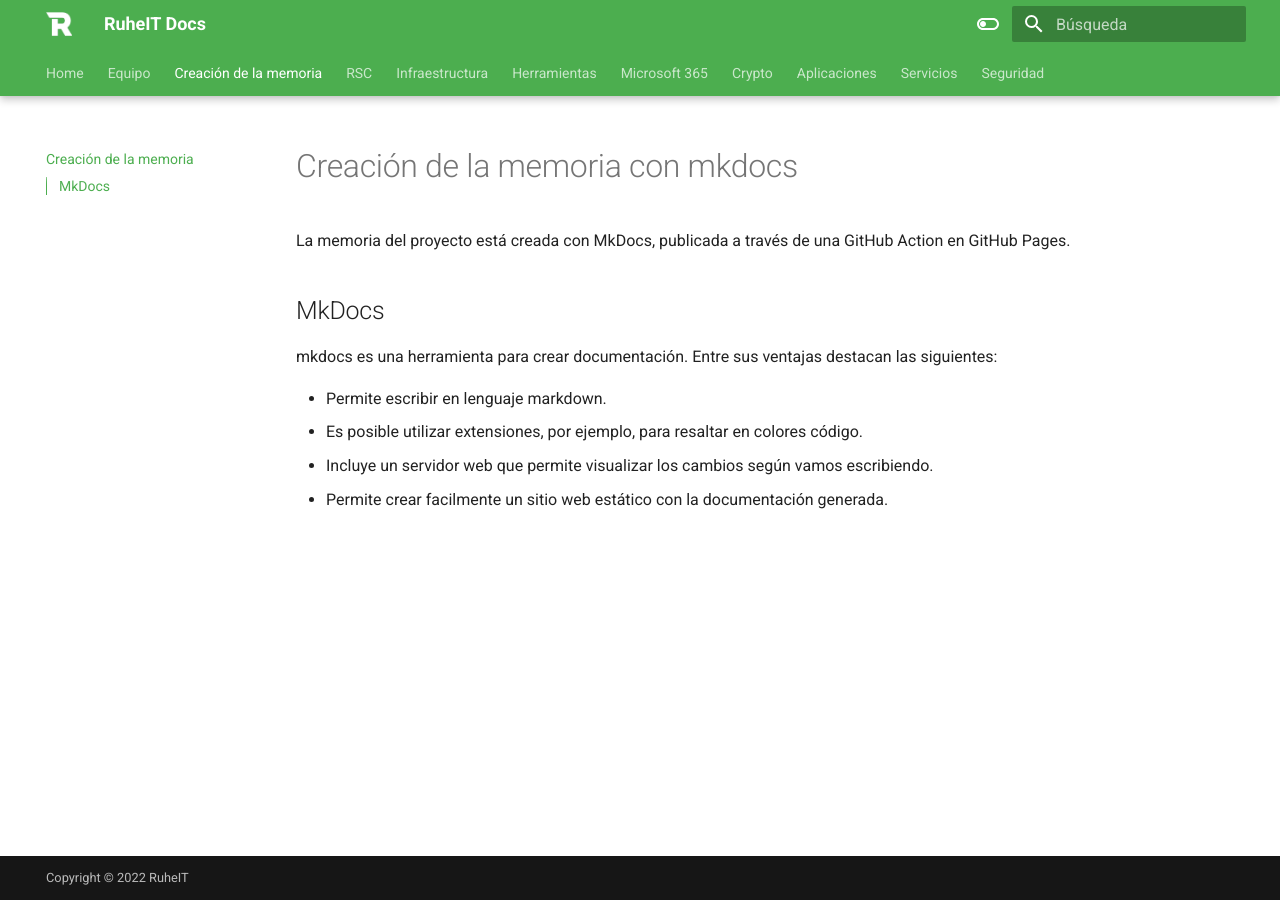
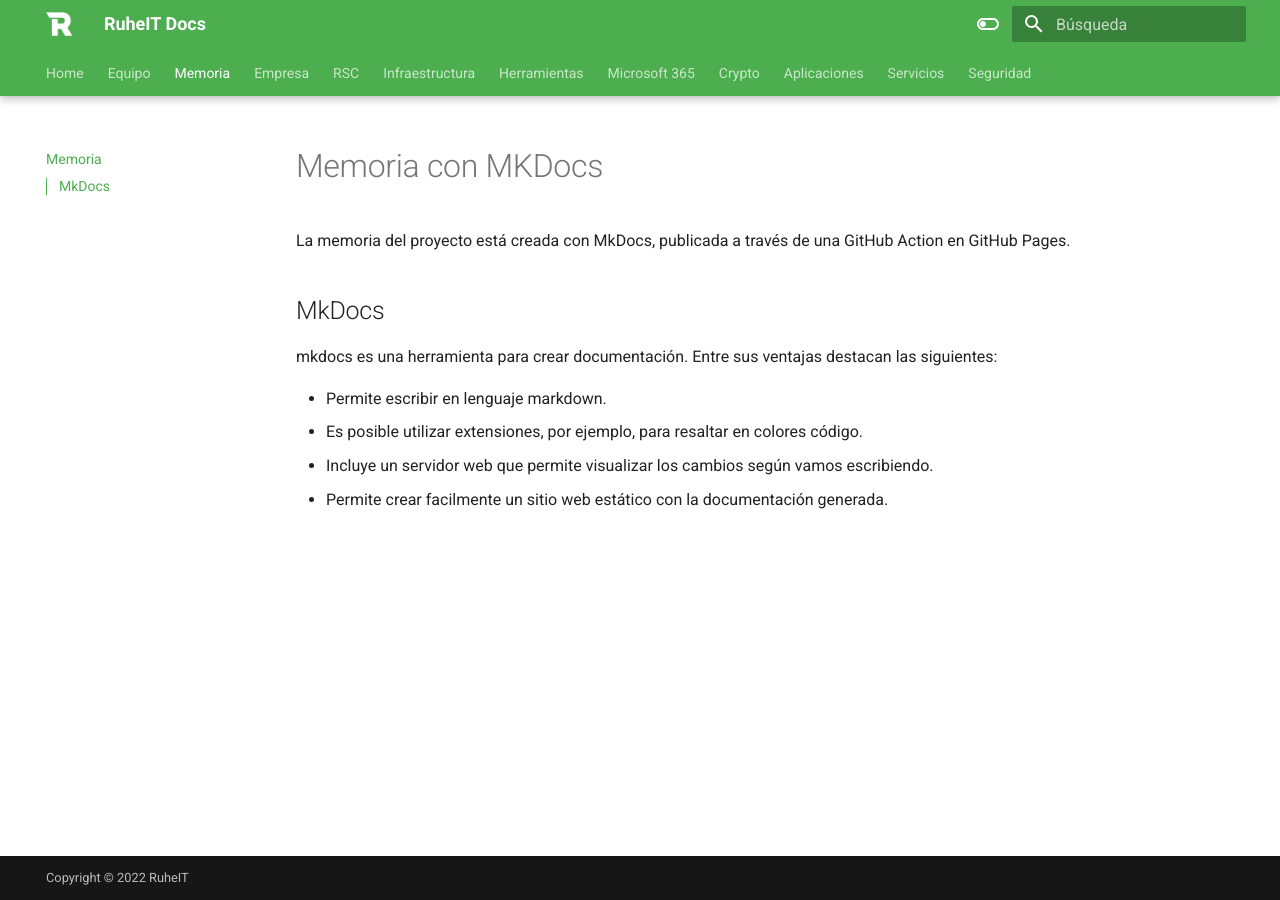
Before and after one commit to RuheIT/docs, an MkDocs documentation site: the page built from docs/memoria.md, in a window 1280 px wide. Built offline with MkDocs 1.6.1 and Material for MkDocs 9.7.7, drawn with Linux system fonts in a browser that asks for light colours.

Commit message:
adding docs :(

```diff
--- a/docs/creacionmemoria.md
+++ b/docs/memoria.md
@@ -1,4 +1,4 @@
-# Creación de la memoria con mkdocs
+# Memoria con MKDocs
 
 La memoria del proyecto está creada con MkDocs, publicada a través de una GitHub Action en GitHub Pages.
 
--- a/mkdocs.yml
+++ b/mkdocs.yml
@@ -29,7 +29,8 @@ theme:
 nav:
     - Home: index.md
     - Equipo: equipo.md
-    - Creación de la memoria: creacionmemoria.md
+    - Memoria: memoria.md
+    - Empresa: empresa/empresa.md
     - RSC: rsc.md
     - Infraestructura: infra.md
     - Herramientas: herramientas.md
```
Also changed, not shown: docs/aplicaciones/grafana.md (+28 -2 lines), docs/aplicaciones/centralita.md (added), docs/empresa/empresa.md (added), docs/img/apps/GrafanaDash.png (added), docs/img/apps/GrafanaDatasources.jpg (added), docs/img/apps/GrafanaIntegration.png (added), docs/img/apps/GrafanaIntegration2.png (added), docs/img/apps/GrafanaRules.png (added).
